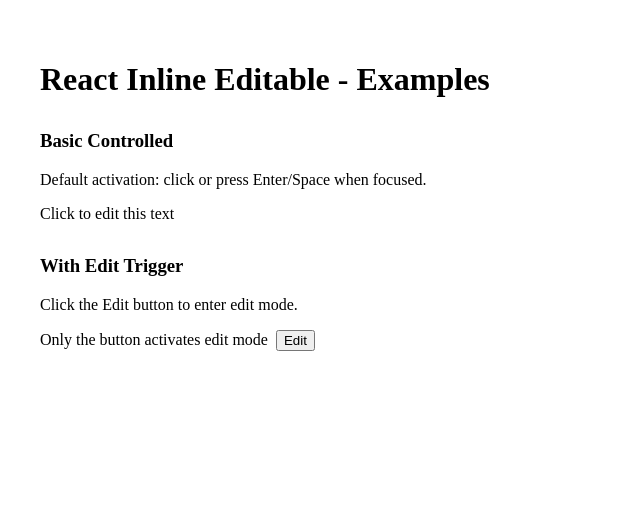
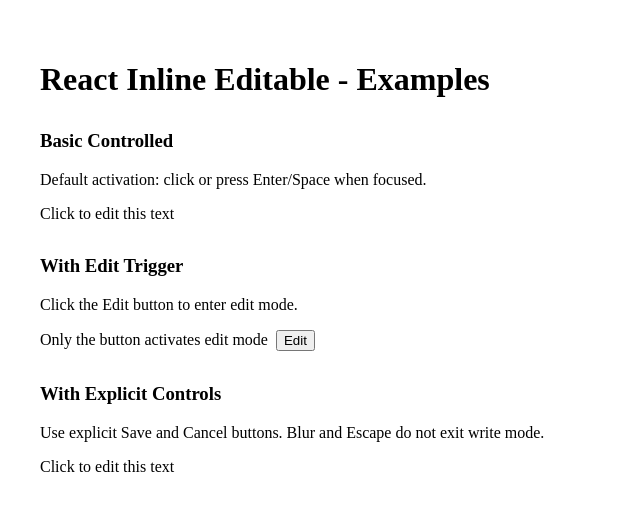
Before and after one commit to subhash-malireddy/react-inline-editable, a React (Vite) app in the folder packages/react-inline-editable/: page / in a window 1280 px wide. Shown: the top 510 px of the page, without its empty margins (0-640 px from the left). Built offline with nearby package versions, Linux system fonts and the light colour scheme.

Commit message:
Add WithExplicitControls example to App component

```diff
--- a/packages/react-inline-editable/src/App.tsx
+++ b/packages/react-inline-editable/src/App.tsx
@@ -1,6 +1,7 @@
 import "./App.css";
 import { BasicControlled } from "./examples/core-examples/BasicControlled";
 import { WithEditTrigger } from "./examples/core-examples/WithEditTrigger";
+import { WithExplicitControls } from "./examples/core-examples/WithExplicitControls";
 
 function App() {
   return (
@@ -14,6 +15,9 @@
       <section style={{ marginTop: "2rem" }}>
         <WithEditTrigger />
       </section>
+      <section style={{ marginTop: "2rem" }}>
+        <WithExplicitControls />
+      </section>
     </div>
   );
 }
--- /dev/null
+++ b/packages/react-inline-editable/src/examples/core-examples/WithExplicitControls.tsx
@@ -0,0 +1,34 @@
+import { InlineEditable } from "@/index";
+import { useState } from "react";
+
+export function WithExplicitControls() {
+  const [value, setValue] = useState("Click to edit this text");
+  return (
+    <div>
+      <h3>With Explicit Controls</h3>
+      <p>
+        Use explicit Save and Cancel buttons. Blur and Escape do not exit write
+        mode.
+      </p>
+      <InlineEditable
+        onSave={() => console.log("Saved:", value)}
+        onCancel={() => console.log("Cancelled")}
+        onEnterWriteMode={() => {
+          alert("check in console");
+          console.log("Entered write mode");
+        }}
+        onExitWriteMode={() => console.log("Exited write mode")}
+      >
+        <InlineEditable.Preview>{value}</InlineEditable.Preview>
+        <InlineEditable.Write
+          name="explicit-controls-text"
+          value={value}
+          onChange={(e) => setValue(e.target.value)}
+          deactivationMode={["none"]}
+        />
+        <InlineEditable.SaveTrigger>Save</InlineEditable.SaveTrigger>
+        <InlineEditable.CancelTrigger>Cancel</InlineEditable.CancelTrigger>
+      </InlineEditable>
+    </div>
+  );
+}
```
